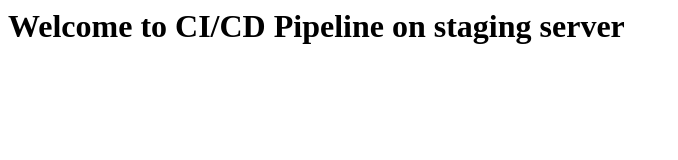
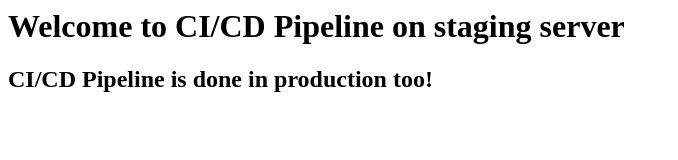
Before and after one commit to neel-max-creator/devops, a plain HTML site: page index.html in a window 1280 px wide. Shown: the whole page, without its empty margins (0-678 px from the left). Drawn offline with Linux system fonts and the light colour scheme.

Commit message:
pipeline complete

```diff
--- a/index.html
+++ b/index.html
@@ -2,5 +2,6 @@
 <title>Welcome to Devops World</title>
 <body>
 <h1>Welcome to CI/CD Pipeline on staging server</h1>
+<h2>CI/CD Pipeline is done in production too!</h2>
 </body>
 </html>
```
